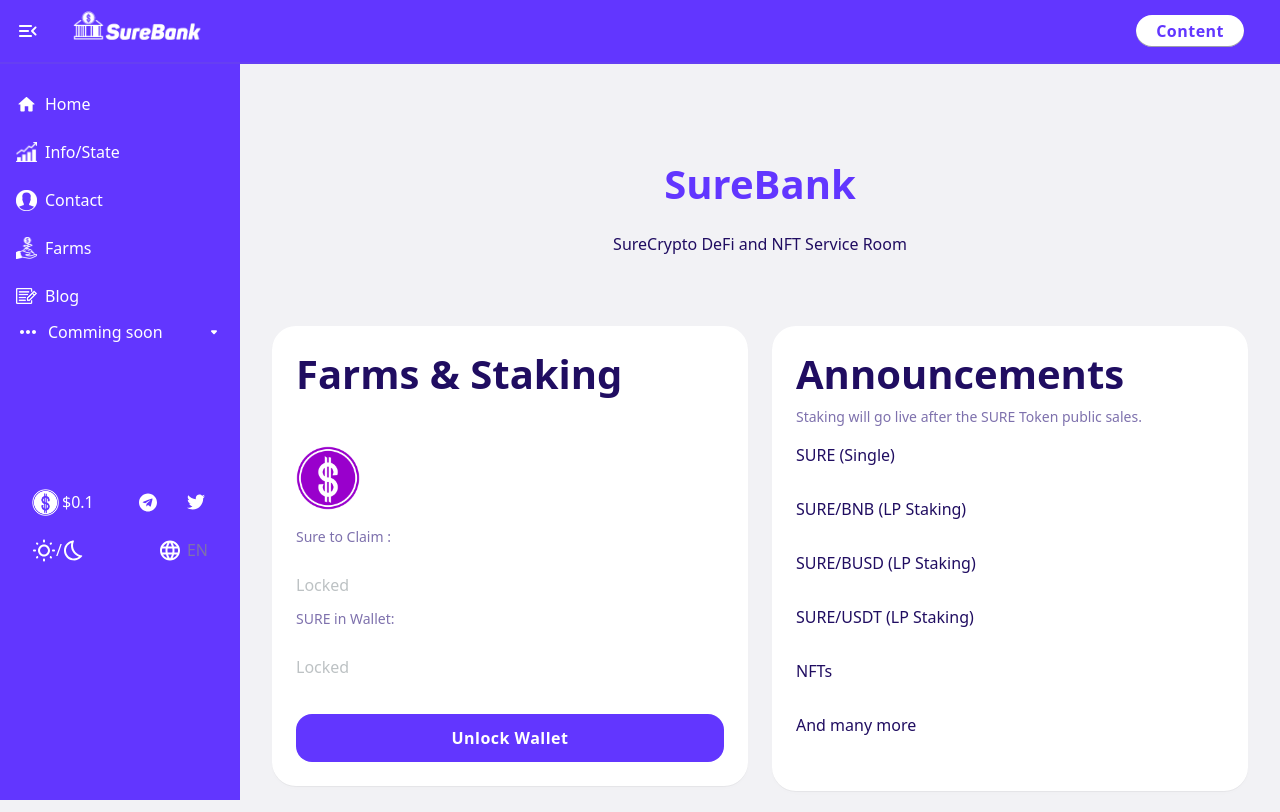
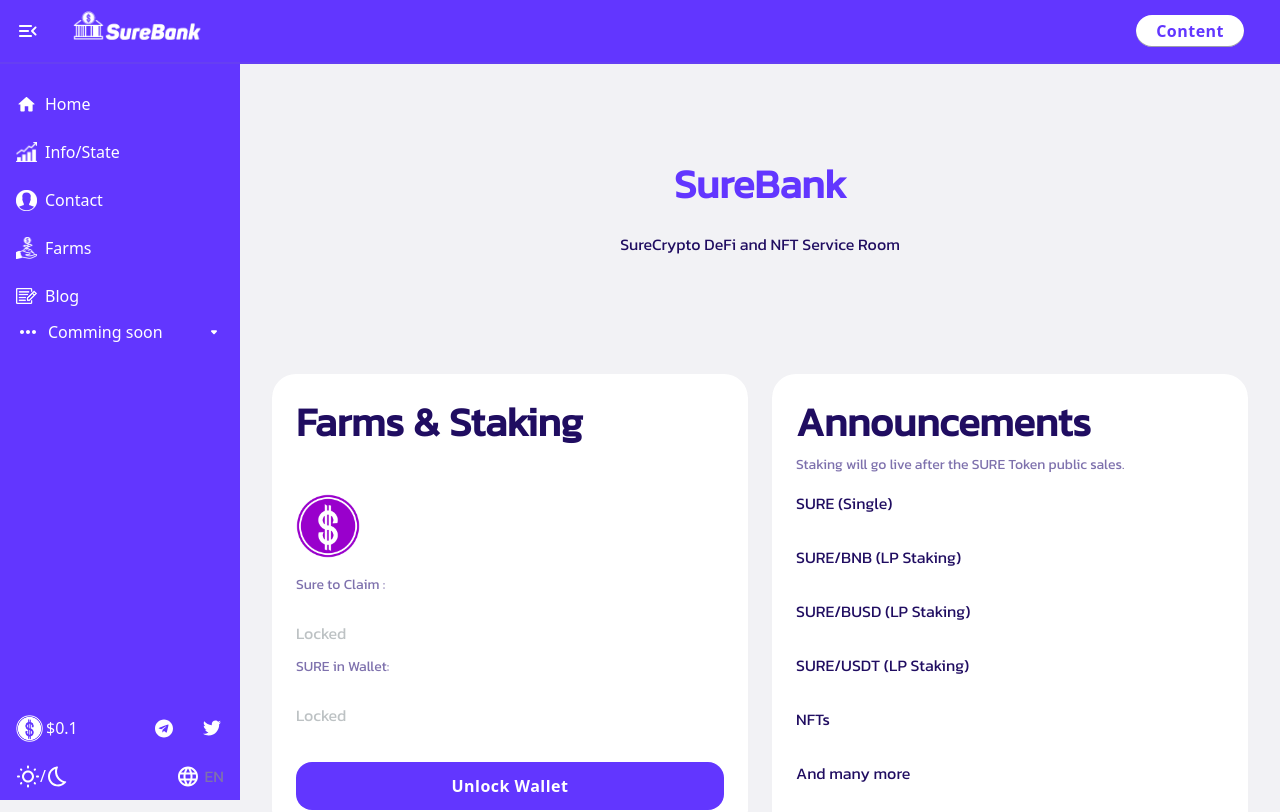
Before and after one commit to mobin-ux/sure-bank-website, a React (Create React App) app: page / in a window 1280 px wide. Shown: the top 812 px of the page. Built offline with nearby package versions, Linux system fonts and the light colour scheme.

Commit message:
compeleted navigation

```diff
--- a/public/style.css
+++ b/public/style.css
@@ -1,9 +1,50 @@
+@font-face {
+  font-family: 'Kanit';
+  font-style: normal;
+  font-weight: 400;
+  font-display: swap;
+  src: url(https://fonts.gstatic.com/s/kanit/v7/nKKZ-Go6G5tXcraBGwCYdA.woff2) format('woff2');
+  unicode-range: U+0E01-0E5B, U+200C-200D, U+25CC;
+}
+/* vietnamese */
+@font-face {
+  font-family: 'Kanit';
+  font-style: normal;
+  font-weight: 400;
+  font-display: swap;
+  src: url(https://fonts.gstatic.com/s/kanit/v7/nKKZ-Go6G5tXcraaGwCYdA.woff2) format('woff2');
+  unicode-range: U+0102-0103, U+0110-0111, U+0128-0129, U+0168-0169, U+01A0-01A1, U+01AF-01B0, U+1EA0-1EF9, U+20AB;
+}
+/* latin-ext */
+@font-face {
+  font-family: 'Kanit';
+  font-style: normal;
+  font-weight: 400;
+  font-display: swap;
+  src: url(https://fonts.gstatic.com/s/kanit/v7/nKKZ-Go6G5tXcrabGwCYdA.woff2) format('woff2');
+  unicode-range: U+0100-024F, U+0259, U+1E00-1EFF, U+2020, U+20A0-20AB, U+20AD-20CF, U+2113, U+2C60-2C7F, U+A720-A7FF;
+}
+/* latin */
+@font-face {
+  font-family: 'Kanit';
+  font-style: normal;
+  font-weight: 400;
+  font-display: swap;
+  src: url(https://fonts.gstatic.com/s/kanit/v7/nKKZ-Go6G5tXcraVGwA.woff2) format('woff2');
+  unicode-range: U+0000-00FF, U+0131, U+0152-0153, U+02BB-02BC, U+02C6, U+02DA, U+02DC, U+2000-206F, U+2074, U+20AC, U+2122, U+2191, U+2193, U+2212, U+2215, U+FEFF, U+FFFD;
+}
+
 body {
   padding: 0;
   margin: 0;
-  font-family: "Kanit", sans-serif;
+  font-family: Kanit;
   background-color: #f2f2f5 !important;
 }
+
+p, h1, h2, h3, h4, h5, h6, span {
+  font-family: Kanit;
+}
+
 
 * {
   padding: 0;
--- a/src/Components/Farm/Farm.jsx
+++ b/src/Components/Farm/Farm.jsx
@@ -151,6 +151,9 @@
     .items {
       & > div{
         flex: 100%;
+        &:first-child {
+          margin-bottom: 20px;
+        }
       }
     }
   }
--- a/src/Components/Home/Home.jsx
+++ b/src/Components/Home/Home.jsx
@@ -109,7 +109,7 @@
       <div className="c">
       <div className="container">
         <div className="row">
-          <div className="col-lg-6 col-md-12 col-sm-12 ">
+          <div className="col-lg-6 col-md-12 col-sm-12 mt-5">
             <div className="card-shadow farm">
               <div>
                 <h2 className="title mb-5">Farms & Staking</h2>
@@ -124,7 +124,7 @@
               </div>
             </div>
           </div>
-          <div className="col-lg-6 col-md-12 col-sm-12">
+          <div className="col-lg-6 col-md-12 col-sm-12 mt-5">
             <div className="card-shadow announcements">
               <div>
                 <h2 className="title">Announcements</h2>
--- a/src/Components/Navigation/List.jsx
+++ b/src/Components/Navigation/List.jsx
@@ -132,8 +132,9 @@
   }
 `;
 const ItemNav = styled.div`
-  position: relative;
-  bottom: 10px;
+  position: absolute;
+  bottom: 0;
+  left: 0;
   width: 100%;
   img {
     margin-right: 3px;
--- a/src/Components/Navigation/Navigation.jsx
+++ b/src/Components/Navigation/Navigation.jsx
@@ -18,13 +18,14 @@
   transition: 0.3s;
   width: ${(props) => props.status ? "240px" : "4%"};
   @media (max-width: 950px) {
-  width: ${(props) => props.status ? "240px" : "13%"};
+    width: ${(props) => props.status ? "240px" : "0%"};
   }
   & > div.list {
     display: flex;
     flex-direction: column;
     overflow: hidden auto;
     height: 100%;
+    position: relative;
 
     ::-webkit-scrollbar-track {
       box-shadow: rgb(255 255 255) 0px 0px 20px inset;
--- a/src/Container/Layout.jsx
+++ b/src/Container/Layout.jsx
@@ -4,8 +4,8 @@
 import Navigation from "../Components/Navigation/Navigation";
 import Router from "../Container/Router";
 const Root = styled.div`
-  @media screen and (min-width: 968px) {
-    padding-left: ${props => props.small ? "0" : "240px"};
+  @media screen and (min-width: 950px) {
+    padding-left: ${props => props.small ? "4%" : "240px"};
     max-width: 100%;
   }
   -webkit-box-flex: 1;
```
Also changed, not shown: 1 other file (tests, documents, lock files or other folders).
